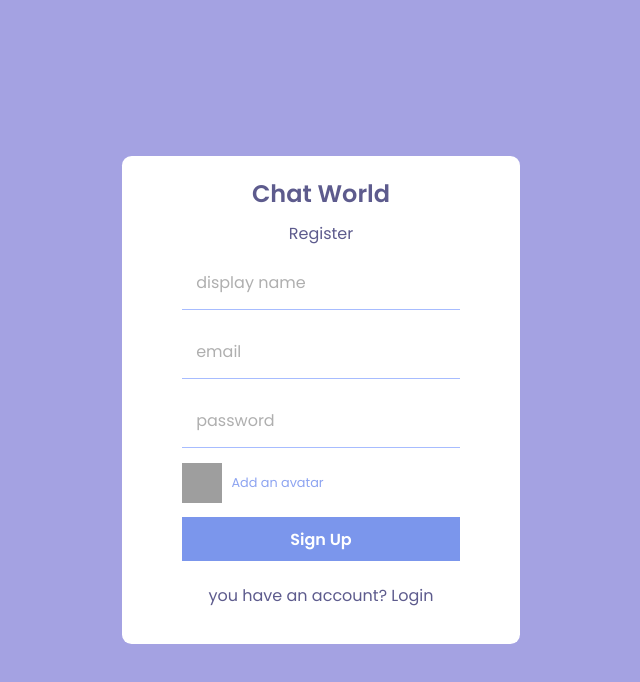
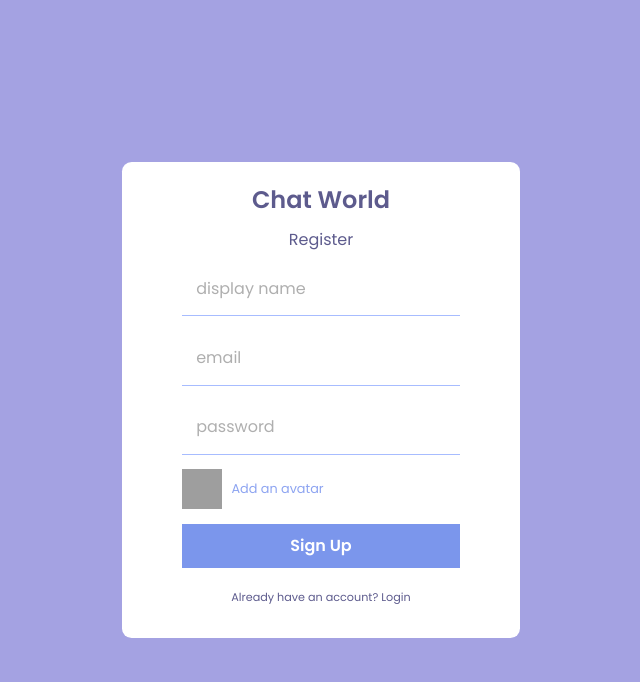
Before and after one commit to vamshikrishna24/RealTime-Chat-App, a React (Create React App) app: page / in a window 1280 px wide. Shown: the top 682 px of the page, without its empty margins (319-959 px from the left). Built offline with nearby package versions, Linux system fonts and the light colour scheme; grey boxes are pictures that could not be loaded.

Commit message:
Made changes on login , register

```diff
--- a/src/pages/register.jsx
+++ b/src/pages/register.jsx
@@ -16,7 +16,7 @@ const Register = () => {
           </label>
           <button>Sign Up</button>
         </form>
-        <p>you have an account? Login</p>
+        <p>Already have an account? Login</p>
       </div>
     </div>
   );
--- a/src/style.scss
+++ b/src/style.scss
@@ -4,7 +4,8 @@
 }
 .formContainer {
   background-color: #605dcc92;
-  height: 100vh;
+  width: 100%;
+  min-height: 100vh;
   display: flex;
   justify-content: center;
   align-items: center;
@@ -69,6 +70,7 @@
     p {
       margin-top: 0.75rem;
       color: #5d5b8d;
+      font-size: 0.7rem;
     }
   }
 }
```
